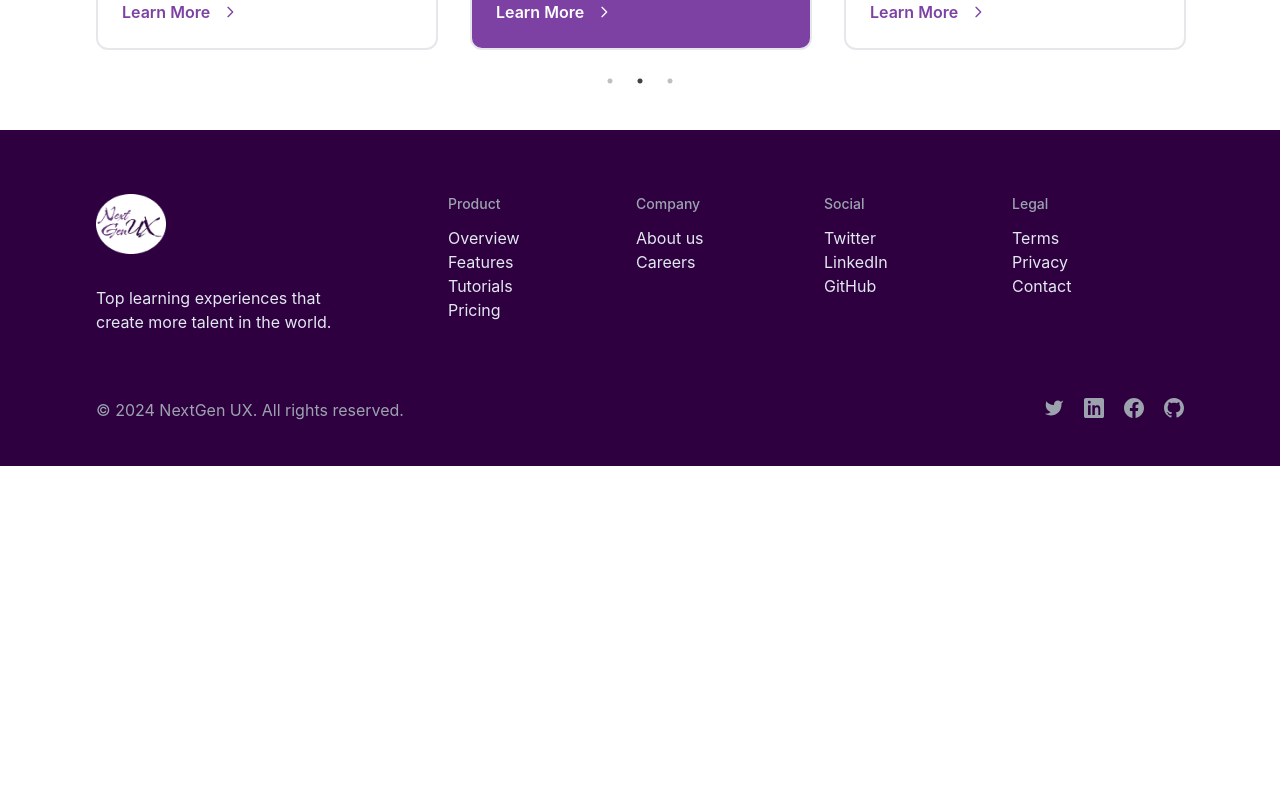
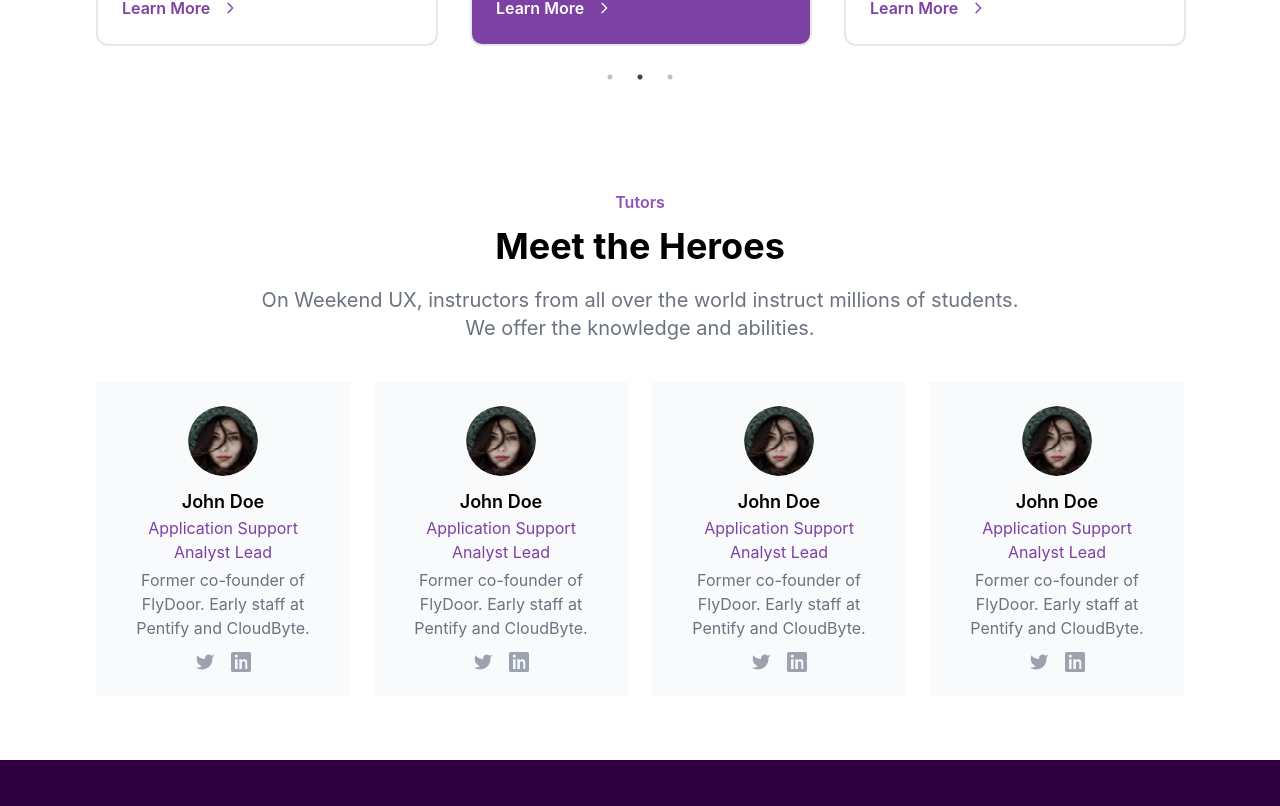
Before and after one commit to vaishnavibadwaik24/next-gen-ux, a React (Create React App) app: page / in a window 1280 px wide. Shown: the part 514-1320 px from the top of the page. Before the commit the page ends 980 px from the top, so only its background shows below. Built offline with nearby package versions, Linux system fonts and the light colour scheme.

Commit message:
Tutors section added

```diff
--- a/src/Home.jsx
+++ b/src/Home.jsx
@@ -1,13 +1,13 @@
 import React, { useState } from "react";
 import logo from "./logo.png";
 import logolight from "./logo-light.png";
-
 import "slick-carousel/slick/slick.css";
 import "slick-carousel/slick/slick-theme.css";
 import Slider from "react-slick";
 import Frame1 from "./images/Frame1.png";
 import Frame2 from "./images/Frame2.png";
 import Frame3 from "./images/Frame3.png";
+import Avatar from "./images/Avatar.png";
 
 function Home() {
   const [isOpen, setIsOpen] = useState(false);
@@ -35,6 +35,71 @@ function Home() {
       },
     ],
   };
+
+  const tutors = [
+    {
+      name: 'John Doe',
+      title: 'Application Support Analyst Lead',
+      description: 'Former co-founder of FlyDoor. Early staff at Pentify and CloudByte.',
+      imageUrl: 'path_to_image',
+    },
+    {
+      name: 'John Doe',
+      title: 'Application Support Analyst Lead',
+      description: 'Former co-founder of FlyDoor. Early staff at Pentify and CloudByte.',
+      imageUrl: 'path_to_image',
+    },
+    {
+      name: 'John Doe',
+      title: 'Application Support Analyst Lead',
+      description: 'Former co-founder of FlyDoor. Early staff at Pentify and CloudByte.',
+      imageUrl: 'path_to_image',
+    },
+    {
+      name: 'John Doe',
+      title: 'Application Support Analyst Lead',
+      description: 'Former co-founder of FlyDoor. Early staff at Pentify and CloudByte.',
+      imageUrl: 'path_to_image',
+    },
+    // Repeat for other tutors
+  ];
+  const TutorCard = ({ name, title, description, imageUrl }) => (
+    <div className="bg-gray-50 p-6 text-center">
+      <img
+        src={Avatar}
+        alt={name}
+        className="rounded-full mx-auto mb-3"
+        style={{width: "70px", height: "70px"}}
+      />
+      <h3 className="text-lg font-semibold text-black">{name}</h3>
+      <p className="text-purple-600" style={{ color: "rgba(124, 65, 163, 1)" }}>{title}</p>
+      <p className="text-gray-500 mt-1">{description}</p>
+      <div className="mt-3 flex justify-center space-x-4">
+      <a class="text-gray-400" href="#" title="Twitter">
+                <svg
+                  fill="currentColor"
+                  stroke-linecap="round"
+                  stroke-linejoin="round"
+                  stroke-width="2"
+                  class="w-5 h-5"
+                  viewBox="0 0 24 24"
+                >
+                  <path d="M23 3a10.9 10.9 0 01-3.14 1.53 4.48 4.48 0 00-7.86 3v1A10.66 10.66 0 013 4s-4 9 5 13a11.64 11.64 0 01-7 2c9 5 20 0 20-11.5a4.5 4.5 0 00-.08-.83A7.72 7.72 0 0023 3z"></path>
+                </svg>
+              </a>
+              <a className="ml-5 text-gray-400" href="#" title="LinkedIn">
+                <svg
+                  xmlns="http://www.w3.org/2000/svg"
+                  fill="currentColor"
+                  viewBox="0 0 32 32"
+                  className="w-5 h-5 fill-current"
+                >
+                  <path d="M29 0H3C1.343 0 0 1.343 0 3v26c0 1.657 1.343 3 3 3h26c1.657 0 3-1.343 3-3V3c0-1.657-1.343-3-3-3zM10.537 27H6.484V11.652h4.052V27zm-2.027-17.88a2.354 2.354 0 1 1 0-4.709 2.354 2.354 0 0 1 0 4.709zM27 27h-4.052V19.22c0-1.852-.036-4.229-2.575-4.229-2.577 0-2.973 2.009-2.973 4.084V27h-4.052V11.652h3.889v2.096h.055c.541-1.026 1.862-2.11 3.835-2.11 4.102 0 4.855 2.7 4.855 6.208V27z"></path>
+                </svg>
+              </a>
+      </div>
+    </div>
+  );
 
   return (
     <>
@@ -251,8 +316,8 @@ function Home() {
       {/* Start Services */}
       <div className="container mx-auto px-20 py-16 bg-white">
         <h2
-          className="text-center text-xl font-semibold"
-          style={{ color: "rgba(124, 65, 163, 1)" }}
+          className="text-center text-base font-semibold"
+          style={{ color: "rgba(136, 73, 178, 0.94)" }}
         >
           Our Services
         </h2>
@@ -455,6 +520,29 @@ function Home() {
       </div>
       {/* End Services */}
 
+      {/* Start Tutors */}
+      <div className="container bg-white mx-auto py-16 px-24">
+      <h2 className="text-center text-base font-semibold" style={{ color: "rgba(136, 73, 178, 0.94)" }}>Tutors</h2>
+      <p className="text-center text-4xl font-bold text-black mt-3">
+        Meet the Heroes
+      </p>
+      <p className="text-center text-xl text-gray-500 mt-5 mb-10">
+        On Weekend UX, instructors from all over the world instruct millions of students. <br /> We offer the knowledge and abilities.
+      </p>
+      <div className="grid grid-cols-1 md:grid-cols-2 lg:grid-cols-4 gap-6">
+        {tutors.map((tutor, index) => (
+          <TutorCard
+            key={index}
+            name={tutor.name}
+            title={tutor.title}
+            description={tutor.description}
+            imageUrl={tutor.imageUrl}
+          />
+        ))}
+      </div>
+    </div>
+      {/* End Tutors */}
+
       {/* Start Footer */}
       <footer
         class="text-gray-600 body-font"
```
Also changed, not shown: src/images/Avatar.png (added).
